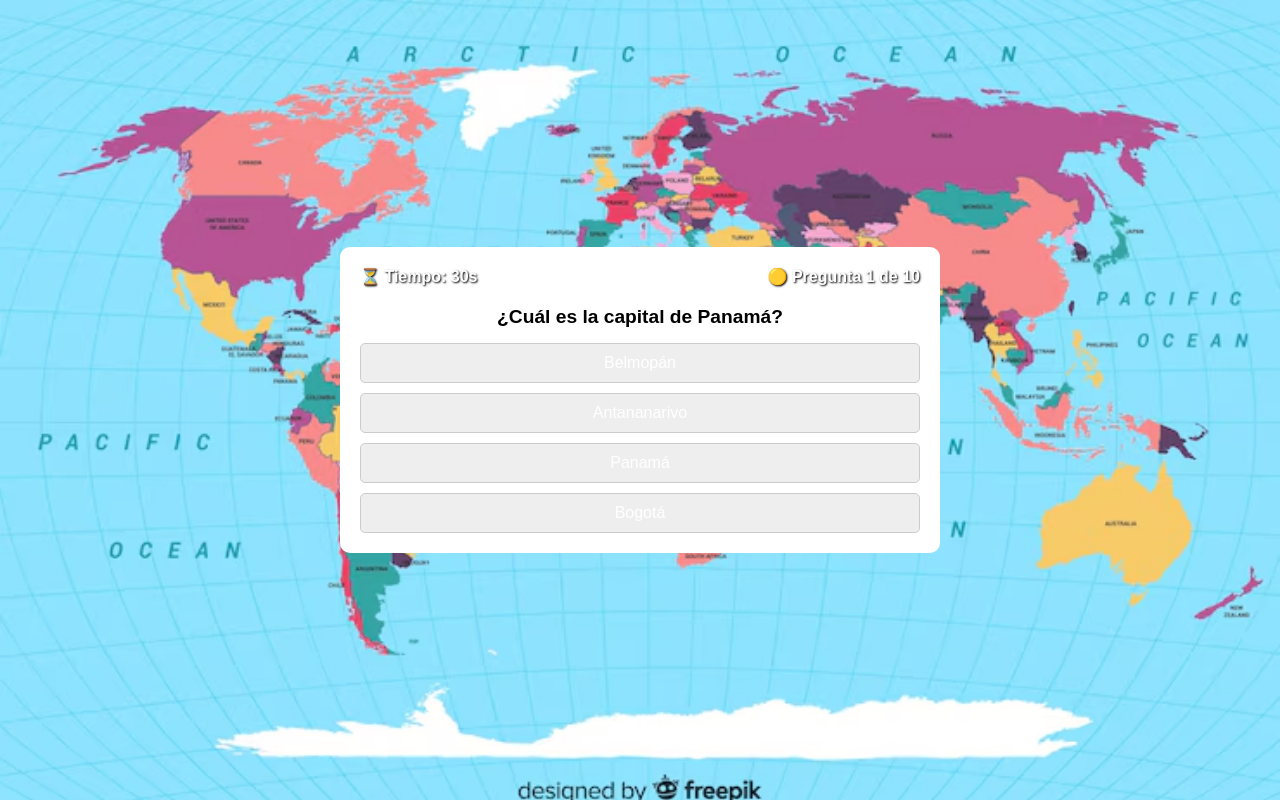
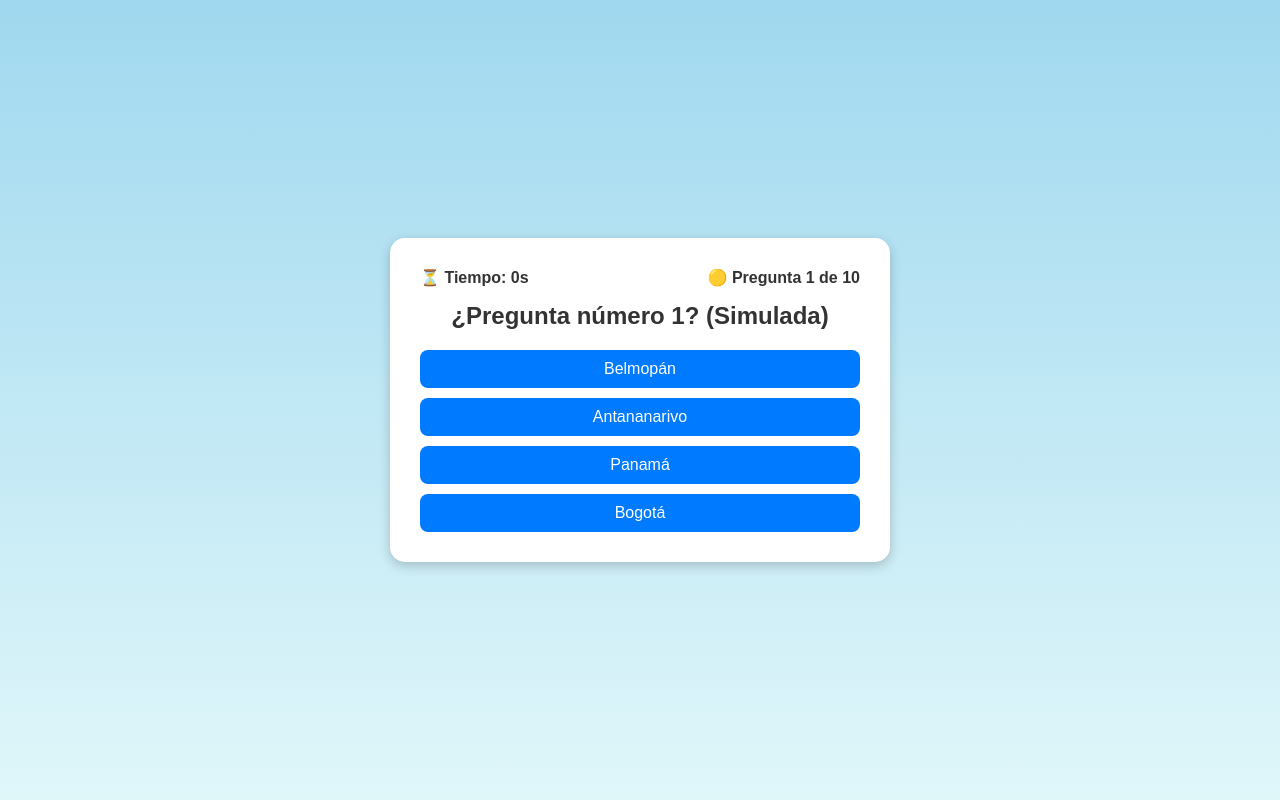
Before and after one commit to Maryolivera/juego-geografia, a plain HTML site: page frontend/index.html in a window 1280 px wide. Both pictures are taken after a click on the button "Comenzar". Drawn offline with Linux system fonts and the light colour scheme.

Commit message:
pantalla-Resultados
elimine imágenes de fondo de las primeras pantallas ,mismo fondo para todas ,simplificando CSS .Pantalla de resultados y script.js para pasar de una a otra pantalla simulando un contador de preguntas ,primeras funciones para manejar la lógica del juego

```diff
--- a/frontend/index.html
+++ b/frontend/index.html
@@ -8,34 +8,49 @@
 </head>
 <body>
 
-  <!-- 🌟 Pantalla de inicio -->
-  <div class="presentacion" id="pantalla-inicio">
-    <div class="contenido">
+
+ <div class="pantalla" id="pantalla-inicio" style="display: flex;">
+  <div class="cuadro">
     <h1>¡Bienvenidos!</h1>
     <p>Vamos a jugar y aprender sobre los países del mundo</p>
-      <button onclick="mostrarJuego()">Comenzar</button>
+    <button onclick="jugar()">Comenzar</button>
   </div>
 </div>
 
-  <!-- 🎮 Pantalla de juego -->
-  <div class="pantalla-juego" id="pantalla-juego" style="display: none;">
-    <div class="contenedor-pregunta">
+
+<div class="pantalla" id="pantalla-juego">
+  <div class="cuadro">
     <div class="info-superior">
-        <span id="tiempo">⏳ Tiempo: 30s</span>
+      <span id="tiempo">⏳ Tiempo: 0s</span>
       <span id="progreso">🟡 Pregunta 1 de 10</span>
     </div>
 
     <h2 id="pregunta">¿Cuál es la capital de Panamá?</h2>
     <div class="opciones">
-        <button class="opcion">Belmopán</button>
-        <button class="opcion">Antananarivo</button>
-        <button class="opcion">Panamá</button>
-        <button class="opcion">Bogotá</button>
+      <button onclick="responder(false)">Belmopán</button>
+      <button onclick="responder(false)">Antananarivo</button>
+      <button onclick="responder(true)">Panamá</button>
+      <button onclick="responder(false)">Bogotá</button>
     </div>
   </div>
 </div>
 
-  <!-- 🧠 JS básico -->
+<div class="pantalla" id="pantalla-resultados">
+  <div class="cuadro">
+    <h2> Resultados de la partida</h2>
+    <p>✅ Correctas: <span id="resultado-correctas">0</span></p>
+    <p>❌ Incorrectas: <span id="resultado-incorrectas">0</span></p>
+    <p>⏱️ Tiempo total: <span id="resultado-tiempo-total">0</span> segundos</p>
+    <p>📊 Tiempo promedio: <span id="resultado-tiempo-promedio">0</span> segundos</p>
+
+    <div class="botones">
+      <button onclick="mostrarRanking()">Ver ranking</button>
+      <button onclick="reiniciarJuego()">Volver a jugar</button>
+    </div>
+  </div>
+</div>
+
+
   <script src="script.js"> </script>
 
 </body>
--- a/frontend/script.js
+++ b/frontend/script.js
@@ -1,5 +1,68 @@
+let correctas = 0;
+let incorrectas = 0;
+let tiempoInicio;
+let numeroPregunta = 1;
+const totalPreguntas = 10;
 
-    function mostrarJuego() {
-        document.getElementById("pantalla-inicio").style.display = "none";
-        document.getElementById("pantalla-juego").style.display = "flex";
-      }
+function jugar() {
+  document.getElementById("pantalla-inicio").style.display = "none";
+  document.getElementById("pantalla-resultados").style.display = "none";
+  document.getElementById("pantalla-juego").style.display = "flex";
+
+  correctas = 0;
+  incorrectas = 0;
+  numeroPregunta = 1;
+  tiempoInicio = Date.now();
+
+  mostrarPregunta();
+}
+
+function mostrarPregunta() {
+  if (numeroPregunta > totalPreguntas) {
+    mostrarPantallaResultados();
+    return;
+  }
+
+  // Simulación pregunta actual
+  document.getElementById("progreso").textContent = `🟡 Pregunta ${numeroPregunta} de ${totalPreguntas}`;
+  document.getElementById("pregunta").textContent = `¿Pregunta número ${numeroPregunta}? (Simulada)`;
+
+  numeroPregunta++;
+}
+
+function responder(esCorrecta) {
+  if (esCorrecta) {
+    correctas++;
+  } else {
+    incorrectas++;
+  }
+
+  mostrarPregunta();
+}
+
+function mostrarPantallaResultados() {
+  const tiempoFinal = Date.now();
+  const tiempoTotal = Math.floor((tiempoFinal - tiempoInicio) / 1000);
+  const promedio = (tiempoTotal / totalPreguntas).toFixed(1);
+
+  document.getElementById("resultado-correctas").textContent = correctas;
+  document.getElementById("resultado-incorrectas").textContent = incorrectas;
+  document.getElementById("resultado-tiempo-total").textContent = tiempoTotal;
+  document.getElementById("resultado-tiempo-promedio").textContent = promedio;
+
+  document.getElementById("pantalla-juego").style.display = "none";
+  document.getElementById("pantalla-resultados").style.display = "flex";
+}
+
+function reiniciarJuego() {
+  jugar();
+}
+
+function mostrarRanking() {
+  alert("Aquí se mostrará el ranking en el futuro 🏆");
+}
+
+// Mostrar pantalla inicial al cargar
+window.onload = function () {
+  document.getElementById("pantalla-inicio").style.display = "flex";
+};
--- a/frontend/styles.css
+++ b/frontend/styles.css
@@ -4,47 +4,56 @@
   box-sizing: border-box;
 }
 
-body, html {
+html, body {
   height: 100%;
   font-family: sans-serif;
 }
 
-/* 🌟 Pantalla de inicio */
-.presentacion {
-  background: url("img/istockphoto-480430260-612x612.jpg") right center / contain no-repeat;
-  background-color: white;
+/* Fondo celeste cielo para todo */
+.pantalla {
+  background: linear-gradient(to bottom, #a0d8ef, #e0f7fa);
   height: 100vh;
-  display: flex;
-  align-items: flex-start;
-  justify-content: flex-start;
-  padding: 10vh 5%;
+  width: 100vw;
+  display: none;
+  justify-content: center;
+  align-items: center;
+  padding: 20px;
 }
 
-.contenido {
-  max-width: 40%;
-  background: rgba(255, 255, 255, 0.9);
+/*  Cuadro central común a todas las pantallas */
+.cuadro {
+  background: white;
   padding: 30px;
   border-radius: 15px;
-  text-align: left;
+  width: 90%;
+  max-width: 500px;
+  text-align: center;
+  box-shadow: 0 4px 12px rgba(0,0,0,0.2);
 }
 
-.contenido h1 {
-  font-size: 2em;
-  margin-bottom: 10px;
+.cuadro h1, .cuadro h2 {
+  margin-bottom: 20px;
+  font-size: 1.5em;
   color: #333;
 }
 
-.contenido p {
+.cuadro p {
+  margin: 10px 0;
   font-size: 1.1em;
-  margin-bottom: 20px;
-  color: #555;
+}
+
+.botones, .opciones {
+  margin-top: 20px;
+  display: flex;
+  flex-direction: column;
+  gap: 10px;
 }
 
 button {
   background: #007bff;
   color: white;
   border: none;
-  padding: 10px 20px;
+  padding: 10px;
   font-size: 1em;
   border-radius: 8px;
   cursor: pointer;
@@ -54,60 +63,11 @@ button:hover {
   background: #0056b3;
 }
 
-/* 🎮 Pantalla de juego */
-.pantalla-juego {
-  background: url("img/mapa-politico-mundial-coloreado_23-2148324207.avif");
-  background-size: cover;
-  background-position: center;
-  background-repeat: no-repeat;
-  height: 100vh;
-  display: flex;
-  flex-direction: column;
-  align-items: center;
-  justify-content: center;
-  padding: 20px;
-}
-
-
+/* Línea superior con tiempo y progreso */
 .info-superior {
-  width: 100%;
-  max-width: 600px;
   display: flex;
   justify-content: space-between;
-  margin-bottom: 20px;
-  color: white;
+  margin-bottom: 15px;
   font-weight: bold;
-  text-shadow: 1px 1px 2px black;
+  color: #333;
 }
-
-.contenedor-pregunta {
-  background: white;
-  padding: 20px;
-  border-radius: 10px;
-  text-align: center;
-  width: 50%;
-  max-width: 600px;
-}
-
-.contenedor-pregunta h2 {
-  margin-bottom: 15px;
-  font-size: 1.2em;
-}
-
-.opciones {
-  display: flex;
-  flex-direction: column;
-  gap: 10px;
-}
-
-.opcion {
-  padding: 10px;
-  background: #eee;
-  border: 1px solid #ccc;
-  border-radius: 5px;
-  cursor: pointer;
-}
-
-.opcion:hover {
-  background: #ddd;
-}
```
Also changed, not shown: frontend/img/istockphoto-480430260-612x612.jpg (deleted), frontend/img/mapa-politico-mundial-coloreado_23-2148324207.avif (deleted), frontend/istockphoto-480430260-612x612.jpg (deleted). Lines whose indentation alone changed are shown as unchanged.
